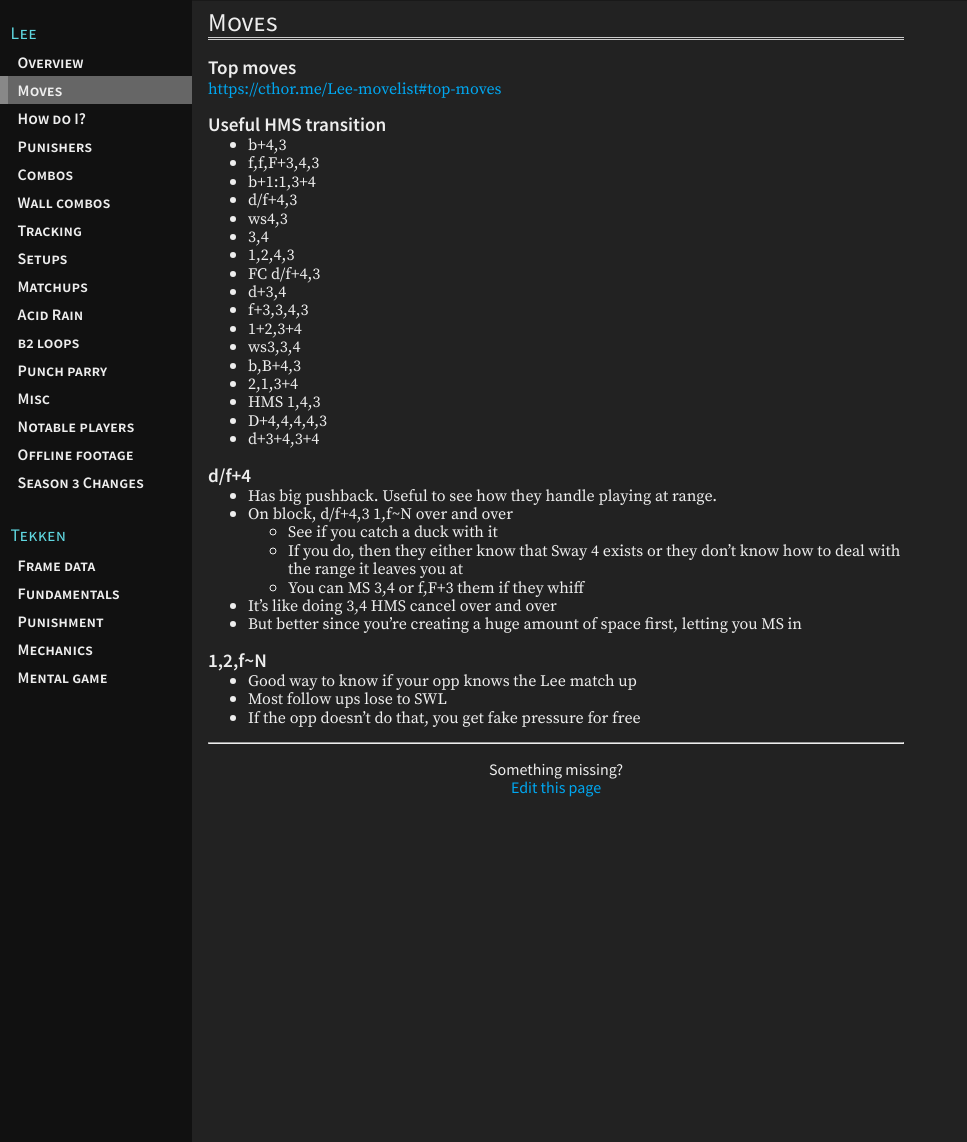
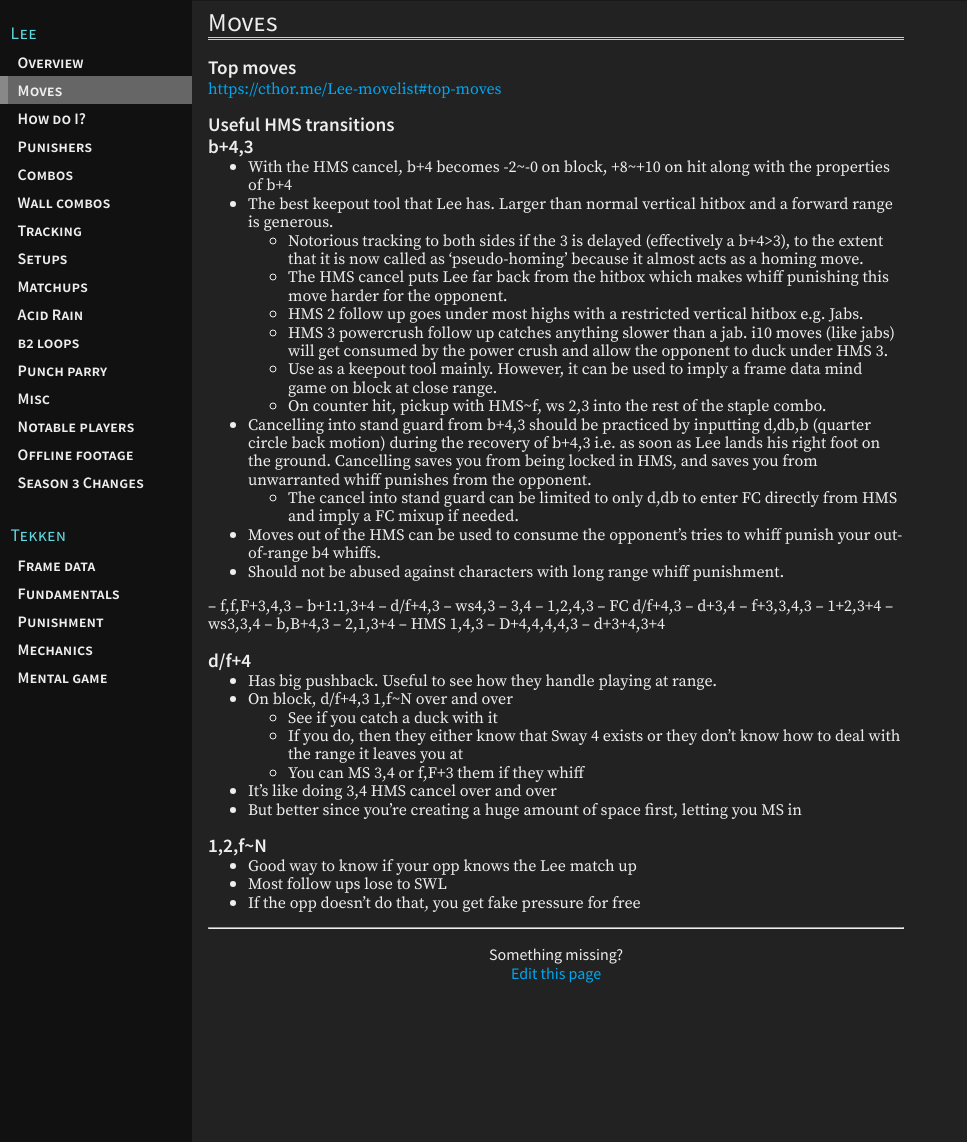
Before and after one commit to t7leeschool/t7leeschool.github.io, a Jekyll site: the page built from _pages/moves.md, in a window 1280 px wide and 1142 px high. Shown: the whole window, without its empty margins (0-967 px from the left). Built offline with Jekyll 4.4.1, drawn with Linux system fonts in a browser that asks for light colours.

Commit message:
Add b+4,3 HMS description
Revert heading

```diff
--- a/_pages/moves.md
+++ b/_pages/moves.md
@@ -5,25 +5,39 @@ title: Moves
 ## Top moves
 <https://cthor.me/Lee-movelist#top-moves>
 
-## Useful HMS transition
+## Useful HMS transitions
 
-- b+4,3
-- f,f,F+3,4,3
-- b+1:1,3+4
-- d/f+4,3
-- ws4,3
-- 3,4
-- 1,2,4,3
-- FC d/f+4,3
-- d+3,4
-- f+3,3,4,3
-- 1+2,3+4
-- ws3,3,4
-- b,B+4,3
-- 2,1,3+4
-- HMS 1,4,3
-- D+4,4,4,4,3
-- d+3+4,3+4
+## b+4,3
+
+- With the HMS cancel, b+4 becomes -2~-0 on block, +8~+10 on hit along with the properties of b+4
+- The best keepout tool that Lee has. Larger than normal vertical hitbox and a forward range is generous.
+  - Notorious tracking to both sides if the 3 is delayed (effectively a b+4>3), to the extent that it is now called as 'pseudo-homing' because it almost acts as a homing move.
+  - The HMS cancel puts Lee far back from the hitbox which makes whiff punishing this move harder for the opponent.
+  - HMS 2 follow up goes under most highs with a restricted vertical hitbox e.g. Jabs.
+  - HMS 3 powercrush follow up catches anything slower than a jab. i10 moves (like jabs) will get consumed by the power crush and allow the opponent to duck under HMS 3.
+  - Use as a keepout tool mainly. However, it can be used to imply a frame data mind game on block at close range.
+  - On counter hit, pickup with HMS~f, ws 2,3 into the rest of the staple combo.
+- Cancelling into stand guard from b+4,3 should be practiced by inputting d,db,b (quarter circle back motion) during the recovery of b+4,3 i.e. as soon as Lee lands his right foot on the ground. Cancelling saves you from being locked in HMS, and saves you from unwarranted whiff punishes from the opponent.
+  - The cancel into stand guard can be limited to only d,db to enter FC directly from HMS and imply a FC mixup if needed.
+- Moves out of the HMS can be used to consume the opponent's tries to whiff punish your out-of-range b4 whiffs.
+- Should not be abused against characters with long range whiff punishment.
+
+-- f,f,F+3,4,3
+-- b+1:1,3+4
+-- d/f+4,3
+-- ws4,3
+-- 3,4
+-- 1,2,4,3
+-- FC d/f+4,3
+-- d+3,4
+-- f+3,3,4,3
+-- 1+2,3+4
+-- ws3,3,4
+-- b,B+4,3
+-- 2,1,3+4
+-- HMS 1,4,3
+-- D+4,4,4,4,3
+-- d+3+4,3+4
 
 ## d/f+4
 
```
